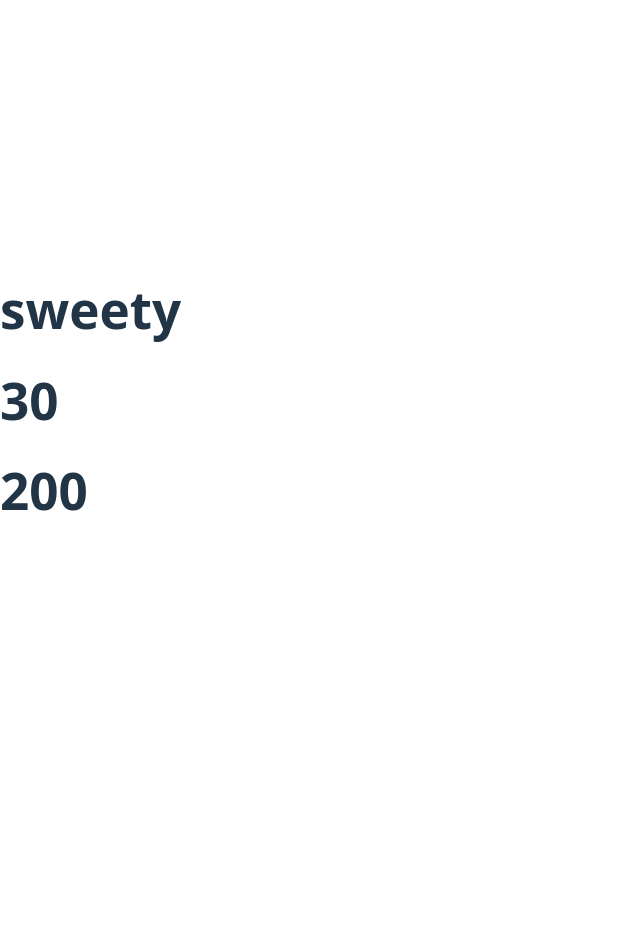
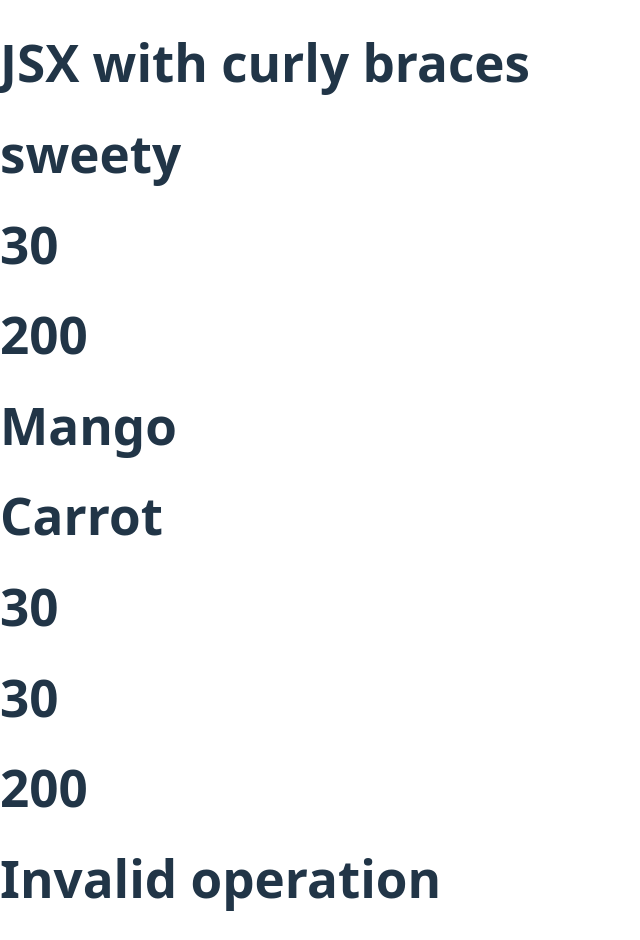
Before and after one commit to sweety62/react01, a React (Vite) app: page / in a window 1280 px wide. Shown: the whole page, without its empty margins (0-640 px from the left). Before the commit the page ends 800 px from the top, so only its background shows below. Built offline with nearby package versions, Linux system fonts and the light colour scheme.

Commit message:
feat: add functions for fruit, vegetable, addition, and operations in App component

```diff
--- a/src/App.jsx
+++ b/src/App.jsx
@@ -27,12 +27,48 @@ function App(){
     const userName = "sweety";
     let X =10;
     let Y =20;
-    return (
+    function Fruit(){
+        return "Mango";
+    }
+    function Vegetable(){
+        return "Carrot";
+    }
+    function Add(X,Y){
+        return X + Y;
+    }
+
+    function operation(a,b,op){
+        if(op === "add"){
+            return Add(a,b);
+        }else if(op === "multiply"){
+            return a * b;
+        }
+        else{
+            return "Invalid operation";
+        }
+    }
+
+    /*return (
         <div>
             <h1>{userName}</h1>
             <h1>{X + Y}</h1>
             <h1>{X * Y}</h1>
         </div>
-    )
+    )*/
+
+        return(
+            <div>
+                <h1>JSX with curly braces</h1>
+                <h1>{userName}</h1>
+                <h1>{X + Y}</h1>
+                <h1>{X * Y}</h1>
+                <h1>{Fruit()}</h1>
+                <h1>{Vegetable()}</h1>
+                <h1>{Add(X,Y)}</h1>
+                <h1>{operation(X,Y,"add")}</h1>
+                <h1>{operation(X,Y,"multiply")}</h1>
+                <h1>{operation(X,Y,"divide")}</h1>
+            </div>
+        )
 }
 export default App;
```
